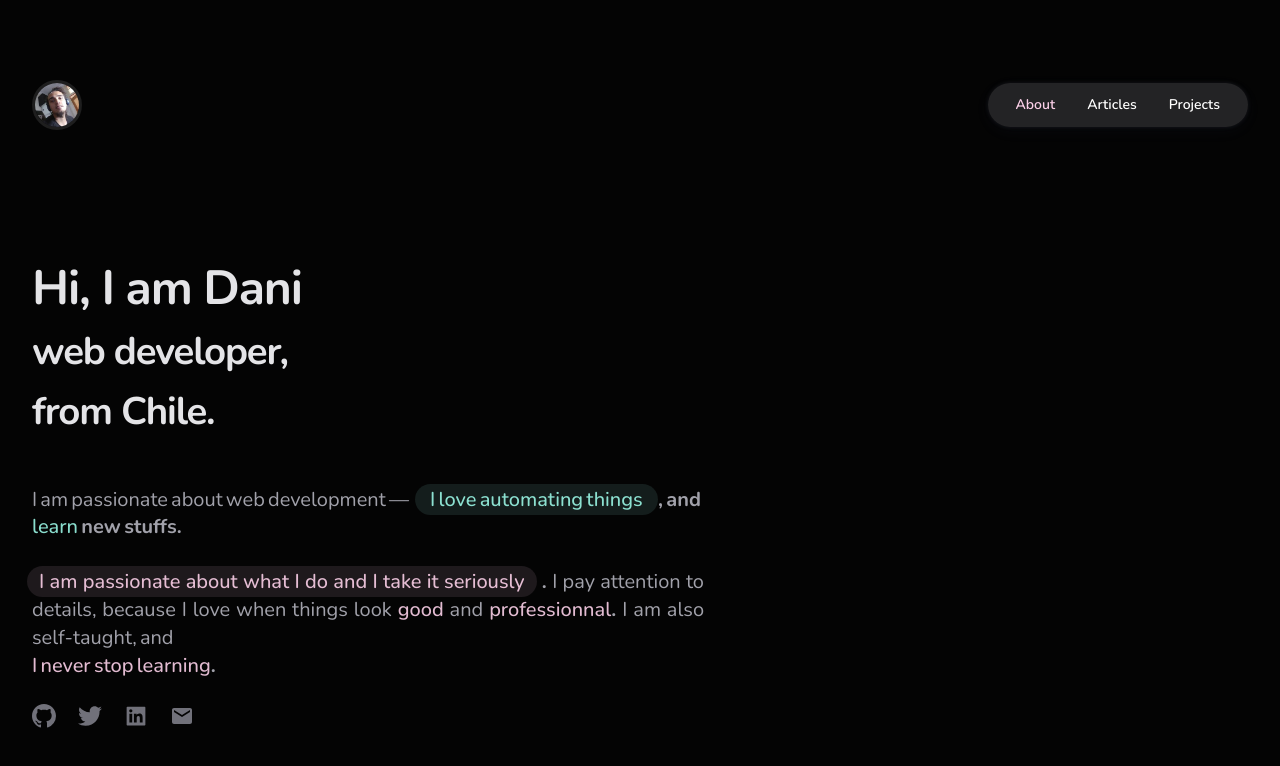
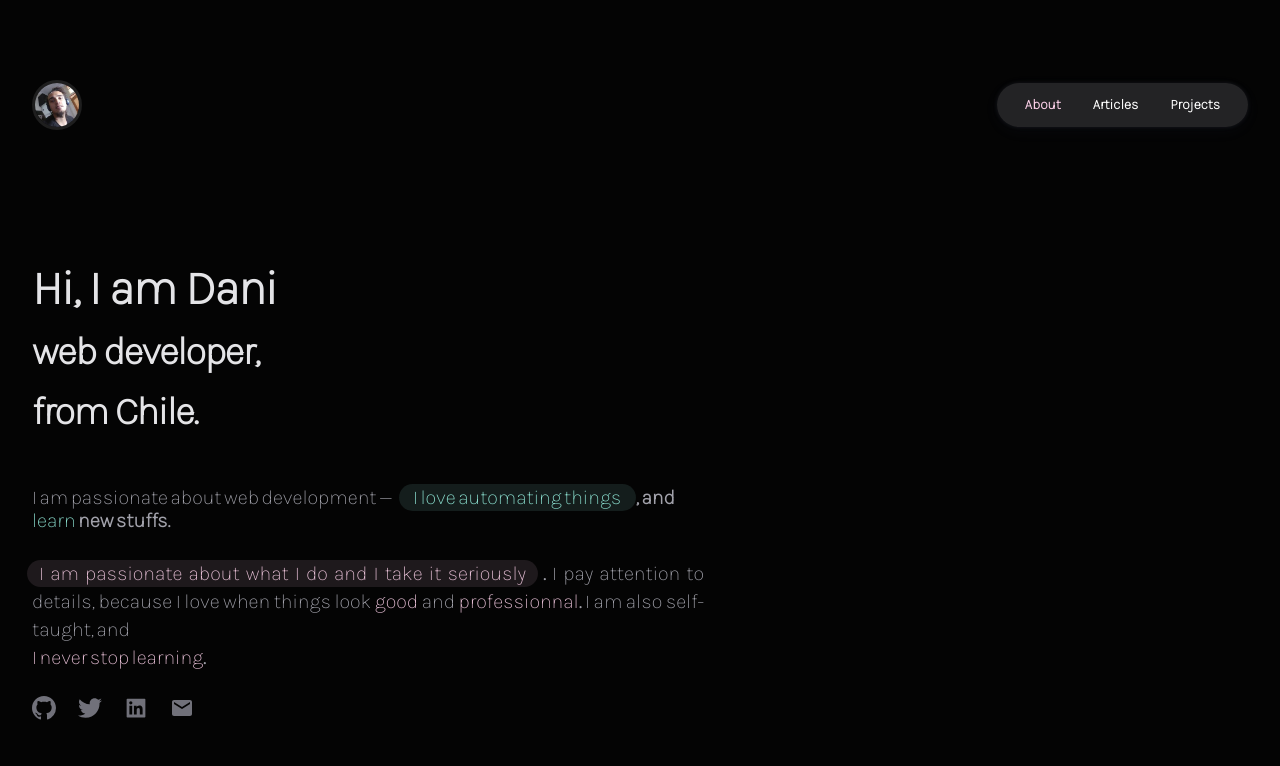
Before and after one commit to danielpizarrotadres/web-site, a React (Create React App) app: page / in a window 1280 px wide. Shown: the top 766 px of the page. Built offline with nearby package versions, Linux system fonts and the light colour scheme.

Commit message:
:sparkles: :lipstick: Use Karla font-family

```diff
--- a/src/index.css
+++ b/src/index.css
@@ -1,8 +1,9 @@
-@import url('https://fonts.googleapis.com/css2?family=Nunito:wght@200..700&display=swap');
+/* @import url('https://fonts.googleapis.com/css2?family=Nunito:wght@200..700&display=swap'); */
+@import url('https://fonts.googleapis.com/css2?family=Karla:wght@200&display=swap');
 
 body {
   margin: 0;
-  font-family: 'Nunito', sans-serif;
+  font-family: 'Karla', sans-serif;
   /*background-color: #040404;*/
   color: white;
   background-color: black;
```
